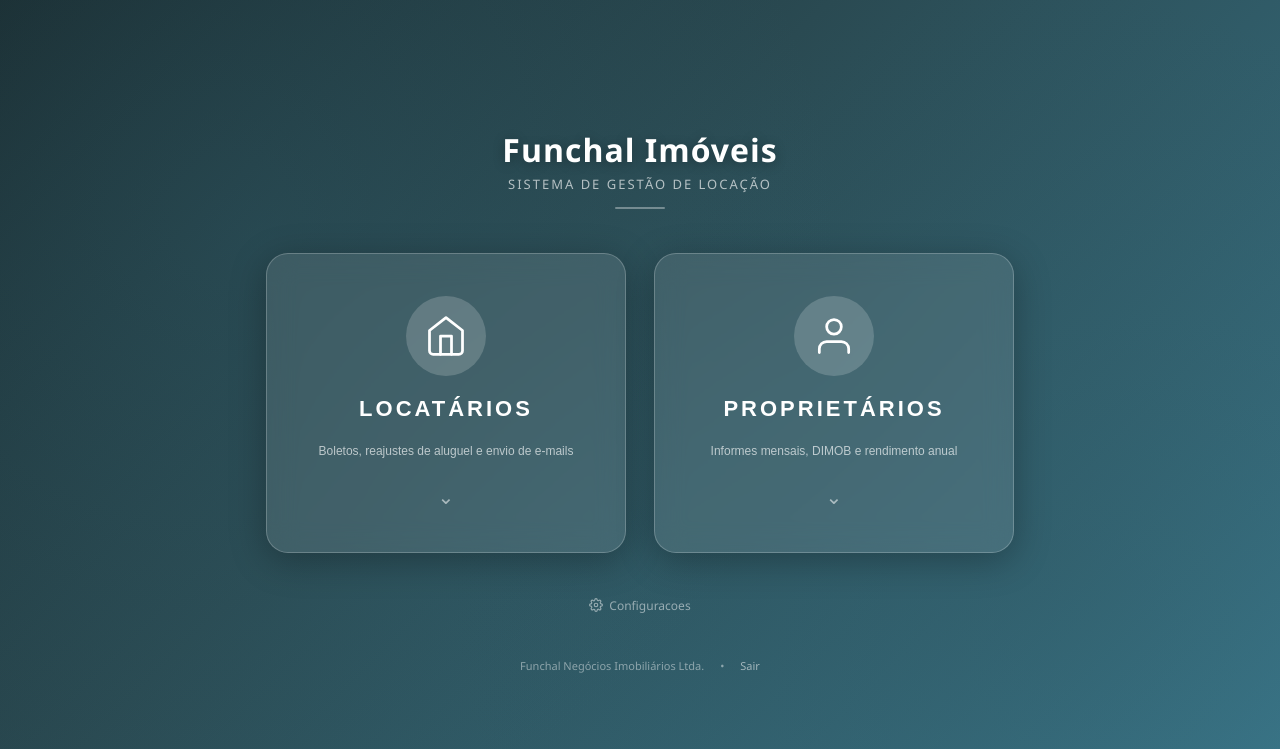
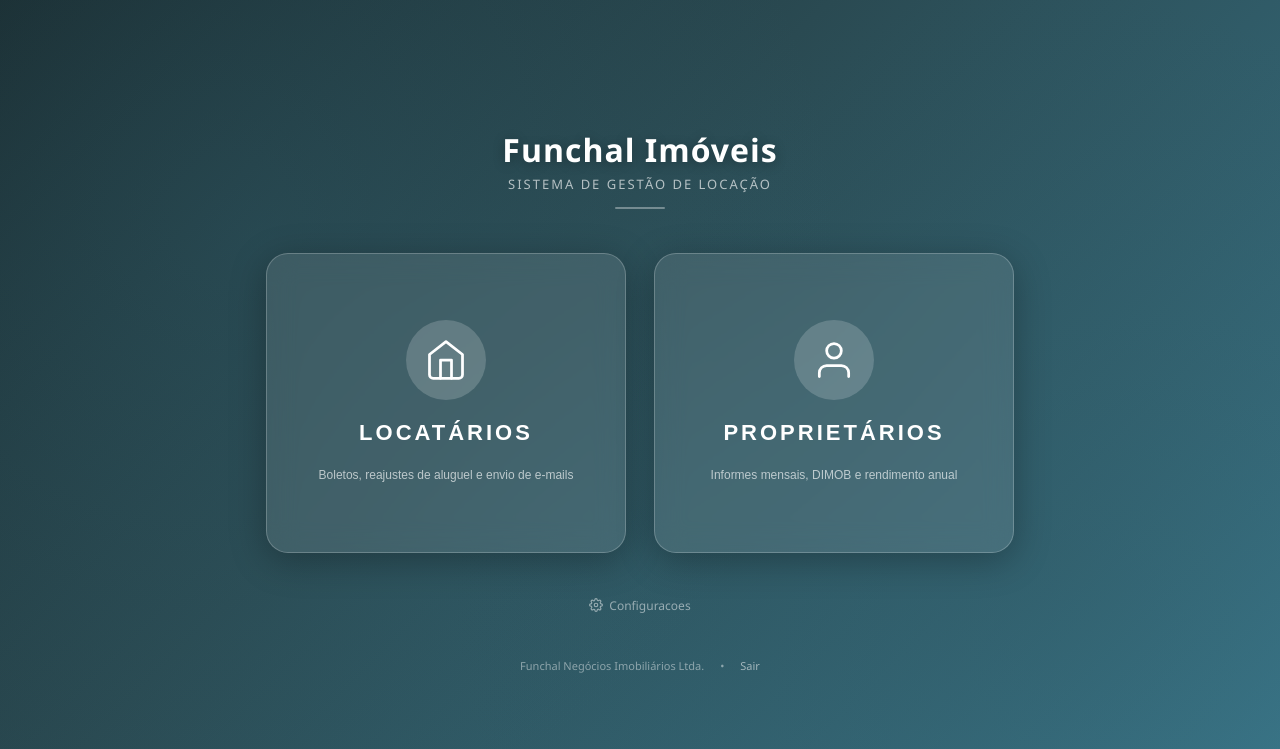
Before and after one commit to vithorafailde/sistema-boletos, a Flask app: page / in a window 1280 px wide. Shown: the top 749 px of the page. Run offline with Flask 3, Linux system fonts and the light colour scheme; the visitor is signed in with stand-in values (Sample User, id 1).

Commit message:
Remove seta v dos paineis da home
Co-Authored-By: Claude Sonnet 4.6 <noreply@anthropic.com>

```diff
--- a/templates/home.html
+++ b/templates/home.html
@@ -114,9 +114,7 @@ body::before {
   font-size: 12px; color: rgba(255,255,255,0.65);
   line-height: 1.6;
 }
-.grupo-seta {
-  font-size: 20px; opacity: 0.55; margin-top: 4px;
-}
+.grupo-seta { display: none; }
 
 /* ── Sub-cards view ── */
 .cards-view { display: none; flex-direction: column; align-items: center; gap: 32px; width: 100%; }
```
